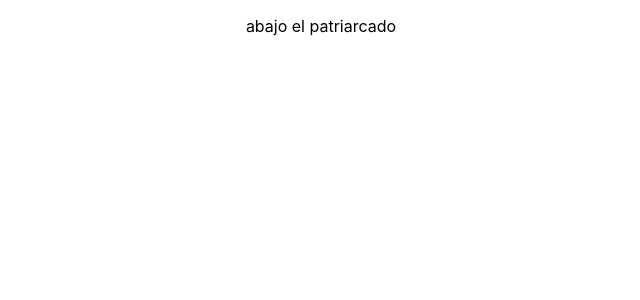
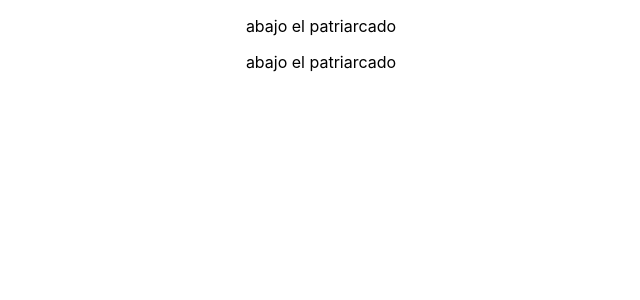
Before and after one commit to julietaansola/data-gender-web, a React (Create React App) app: page / in a window 1280 px wide. Shown: the top 300 px of the page, without its empty margins (319-959 px from the left). Built offline with nearby package versions, Linux system fonts and the light colour scheme.

Commit message:
fkljdflkj

```diff
--- a/src/App.js
+++ b/src/App.js
@@ -7,6 +7,8 @@ class App extends React.Component {
   return (
     <div className="App">
       <p>abajo el patriarcado</p>
+      <p>abajo el patriarcado</p>
+
     </div>
   );
 }
```
